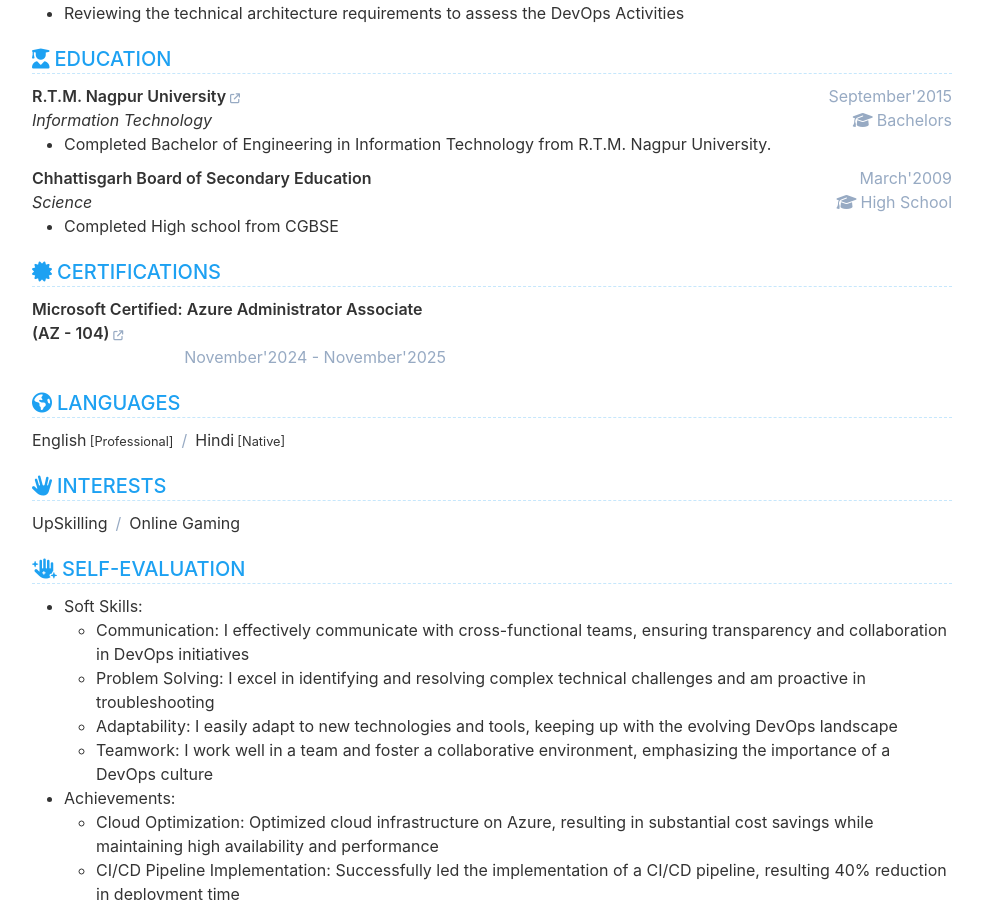
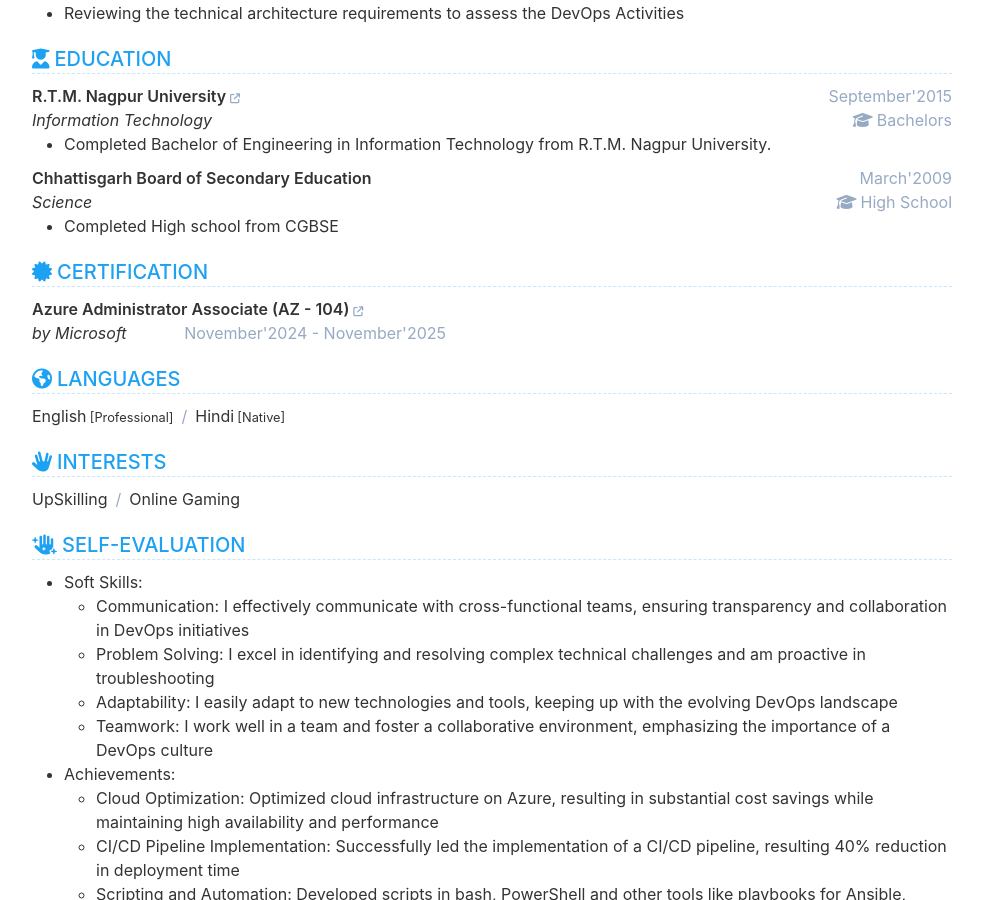
Before and after one commit to Raskinn/Resume, a Jekyll site: the page built from index.html, in a window 1280 px wide and 900 px high, scrolled down 1279 px. Shown: the whole window, without its empty margins (148-1131 px from the left). Built offline with Jekyll 4.4.1, drawn with Linux system fonts in a browser that asks for light colours.

Commit message:
added fixes

```diff
--- a/_data/data.yml
+++ b/_data/data.yml
@@ -291,11 +291,12 @@ education:
 certificate:
   show: true
   order: 5
-  title: Certifications
+  title: Certification
   description: |
 
   items:
-    - name: "Microsoft Certified: Azure Administrator Associate (AZ - 104)"
+    - name: Azure Administrator Associate (AZ - 104)
+      issuer: by Microsoft
       date: November'2024 - November'2025
       link: "https://bit.ly/3YLeO94"
       description: |
```
